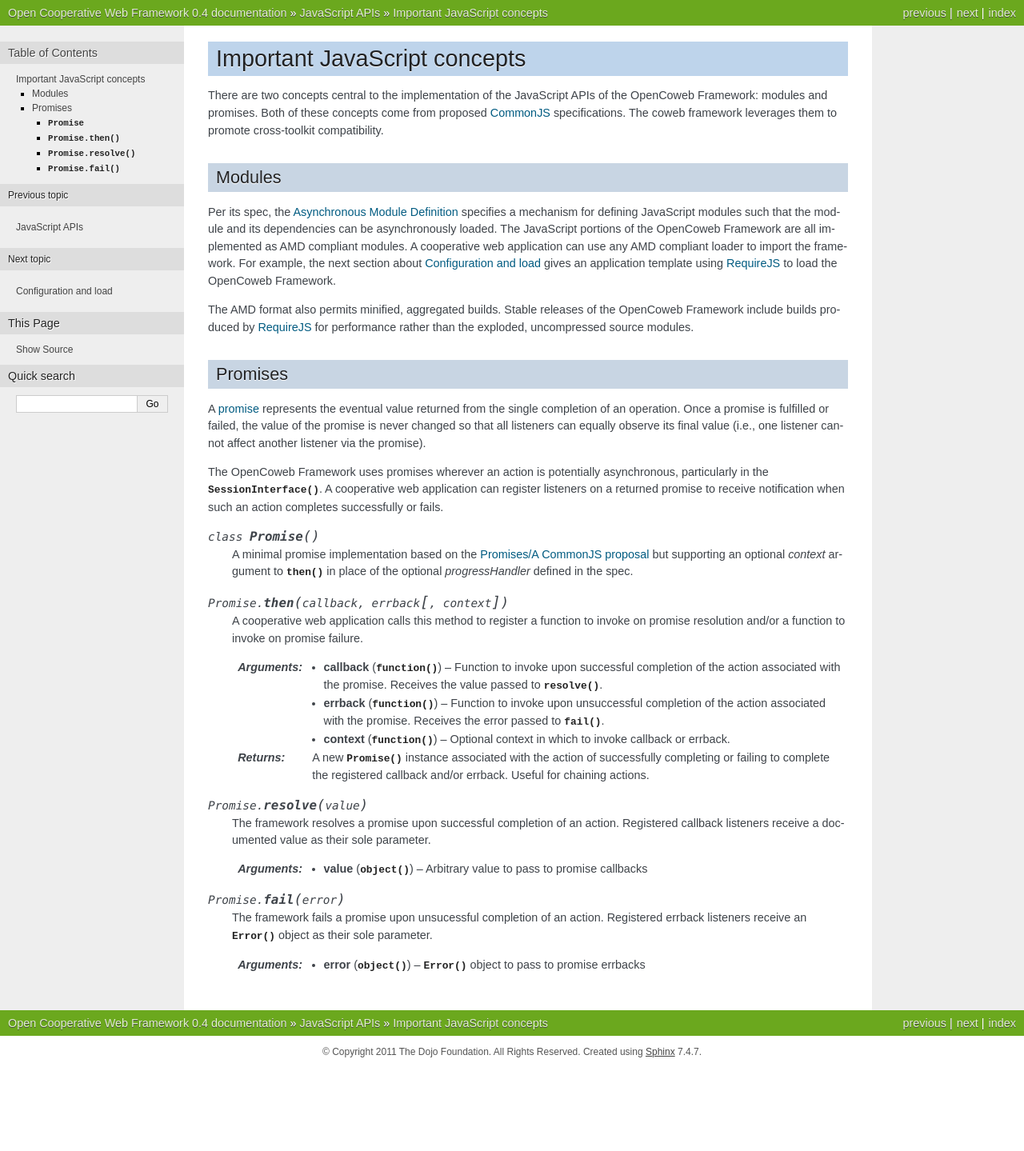
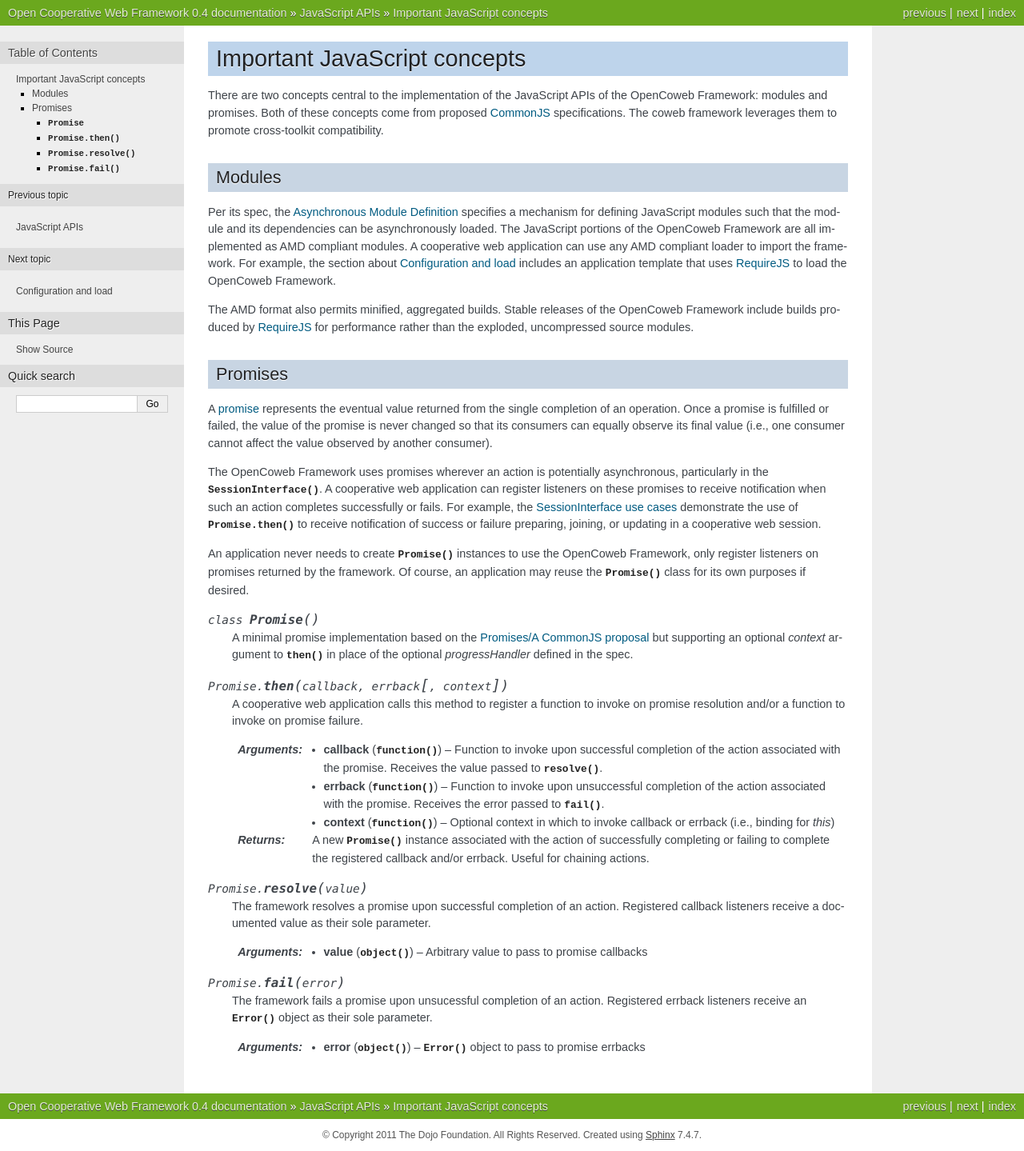
Before and after one commit to opencoweb/coweb, a Sphinx documentation site: the page built from docs/js/concepts.rst, in a window 1280 px wide. Shown: the whole page at 80% size. Built offline with Sphinx 7.4.7, drawn with Linux system fonts in a browser that asks for light colours; before the commit the page ends 1335 px from its top, so only the background shows below that.

Commit message:
Doc cleanup for modules and promises for 0.4
* Based on Brian's feedback
* Point to example uses of promises by web apps
* Callout web apps never need to instantiate promises themselves to use framework

```diff
--- a/docs/js/concepts.rst
+++ b/docs/js/concepts.rst
@@ -9,16 +9,18 @@ There are two concepts central to the implementation of the JavaScript APIs of t
 Modules
 ~~~~~~~
 
-Per its spec, the `Asynchronous Module Definition`_ specifies a mechanism for defining JavaScript modules such that the module and its dependencies can be asynchronously loaded. The JavaScript portions of the |coweb api| are all implemented as AMD compliant modules. A cooperative web application can use any AMD compliant loader to import the framework. For example, the next section about :doc:`config` gives an application template using `RequireJS`_ to load the |coweb api|.
+Per its spec, the `Asynchronous Module Definition`_ specifies a mechanism for defining JavaScript modules such that the module and its dependencies can be asynchronously loaded. The JavaScript portions of the |coweb api| are all implemented as AMD compliant modules. A cooperative web application can use any AMD compliant loader to import the framework. For example, the section about :doc:`config` includes an application template that uses `RequireJS`_ to load the |coweb api|.
 
 The AMD format also permits minified, aggregated builds. Stable releases of the |coweb api| include builds produced by `RequireJS`_ for performance rather than the exploded, uncompressed source modules.
 
 Promises
 ~~~~~~~~
 
-A `promise`_ represents the eventual value returned from the single completion of an operation. Once a promise is fulfilled or failed, the value of the promise is never changed so that all listeners can equally observe its final value (i.e., one listener cannot affect another listener via the promise).
+A `promise`_ represents the eventual value returned from the single completion of an operation. Once a promise is fulfilled or failed, the value of the promise is never changed so that its consumers can equally observe its final value (i.e., one consumer cannot affect the value observed by another consumer).
 
-The |coweb api| uses promises wherever an action is potentially asynchronous, particularly in the :class:`SessionInterface`. A cooperative web application can register listeners on a returned promise to receive notification when such an action completes successfully or fails.
+The |coweb api| uses promises wherever an action is potentially asynchronous, particularly in the :class:`SessionInterface`. A cooperative web application can register listeners on these promises to receive notification when such an action completes successfully or fails. For example, the :ref:`SessionInterface use cases <session-use-cases>` demonstrate the use of :func:`Promise.then` to receive notification of success or failure preparing, joining, or updating in a cooperative web session.
+
+An application never needs to create :class:`Promise` instances to use the |coweb api|, only register listeners on promises returned by the framework. Of course, an application may reuse the :class:`Promise` class for its own purposes if desired.
 
 .. class:: Promise
 
@@ -30,7 +32,7 @@ The |coweb api| uses promises wherever an action is potentially asynchronous, pa
 
    :param function callback: Function to invoke upon successful completion of the action associated with the promise. Receives the value passed to :func:`resolve`.
    :param function errback: Function to invoke upon unsuccessful completion of the action associated with the promise. Receives the error passed to :func:`fail`.
-   :param function context: Optional context in which to invoke callback or errback.
+   :param function context: Optional context in which to invoke callback or errback (i.e., binding for `this`)
    :returns: A new :class:`Promise` instance associated with the action of successfully completing or failing to complete the registered callback and/or errback. Useful for chaining actions.
 
 .. function:: Promise.resolve(value)
--- a/docs/js/session.rst
+++ b/docs/js/session.rst
@@ -135,9 +135,11 @@ Using the session instance
    A web application calls this method to update its local state after receiving a callback from :func:`SessionInterface.join`. If the application invoked :func:`SessionInterface.prepare` with `autoUpdate` set to true, the framework automatically invokes this method upon the join callback.
 
    :throws Error: If invoked before joining a session or after updating in a session
-   :class:`Promise`
+   :returns: :class:`Promise`
    :callback: Invoked on successful preparation with the same session information object received by :func:`SessionInterface.prepare`.
    :errback: Invoked on failed preparation with a string error tag of `bad-application-state` if the update fails.
+
+.. _session-use-cases:
 
 Use cases
 ~~~~~~~~~
```
